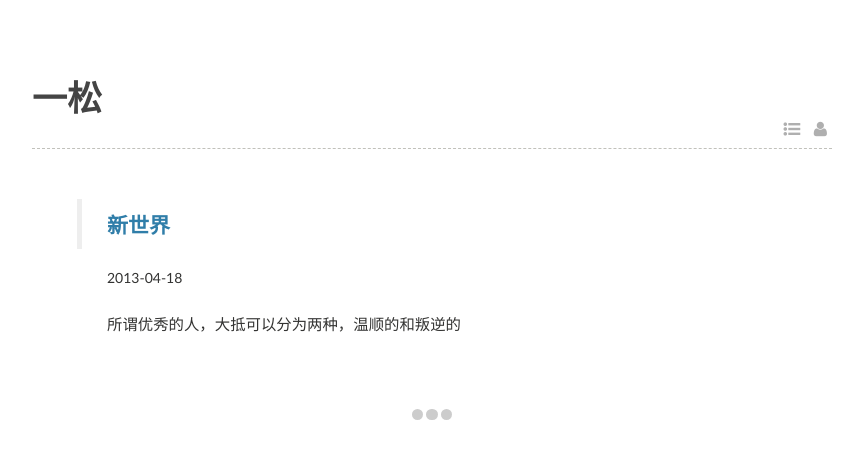
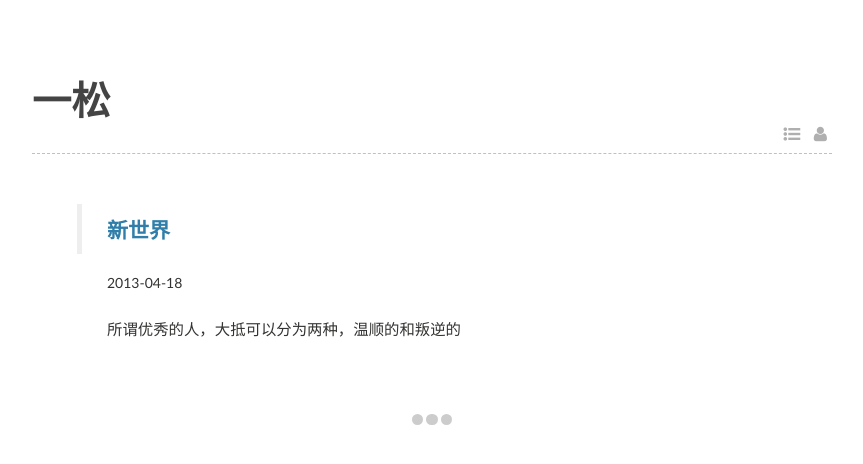
Before and after one commit to yisong/yisong.github.com, a Jekyll site: the page built from index.md, in a window 1280 px wide. Shown: the top 464 px of the page, without its empty margins (208-1071 px from the left). Built offline with Jekyll 4.4.1, drawn with Linux system fonts in a browser that asks for light colours; some web fonts are replaced.

Commit message:
change font of title

```diff
--- a/assets/css/style.css
+++ b/assets/css/style.css
@@ -50,7 +50,8 @@ body {
 
 
 #pageheader a#title  {
-	font:bold 2.5em serif;
+	font-size:2.8em;
+  font-weight: bold;
 	color: #444;
   text-decoration: none;
   transition: color 0.25s ease-in;
```
